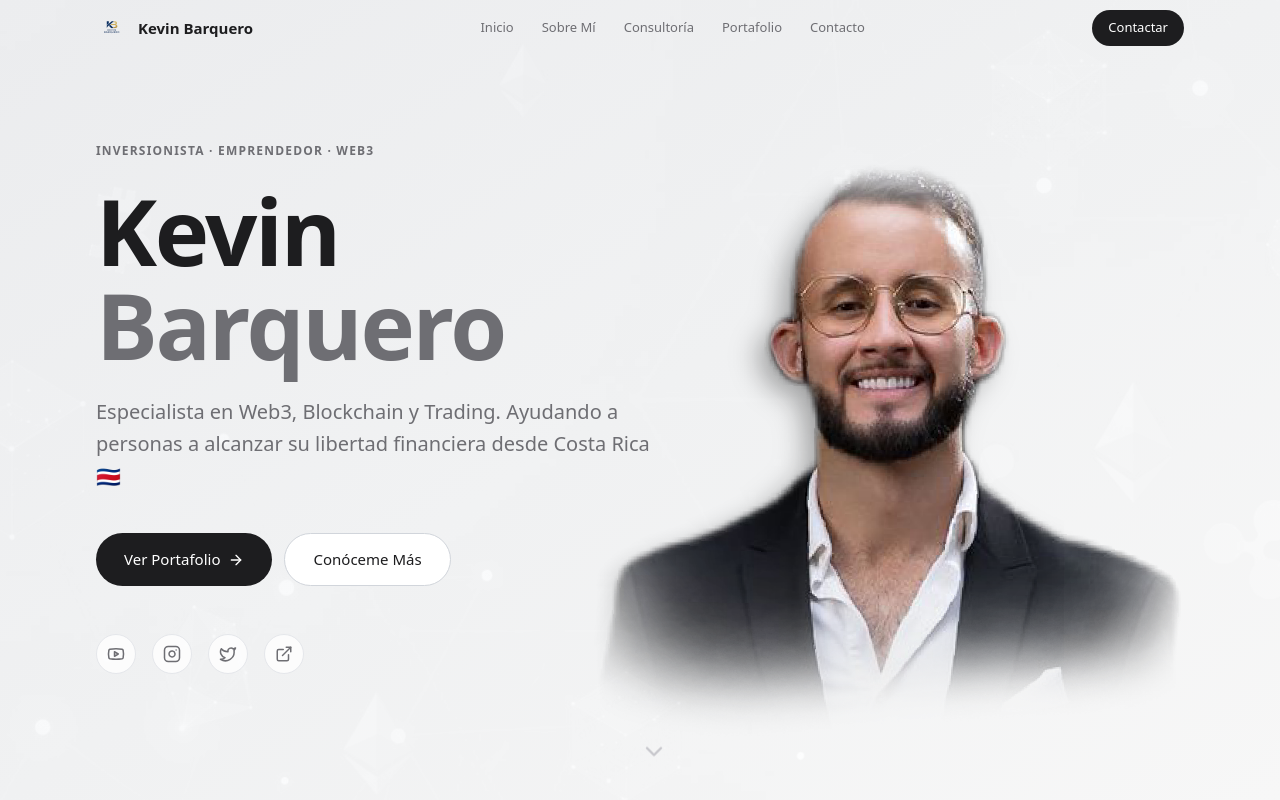
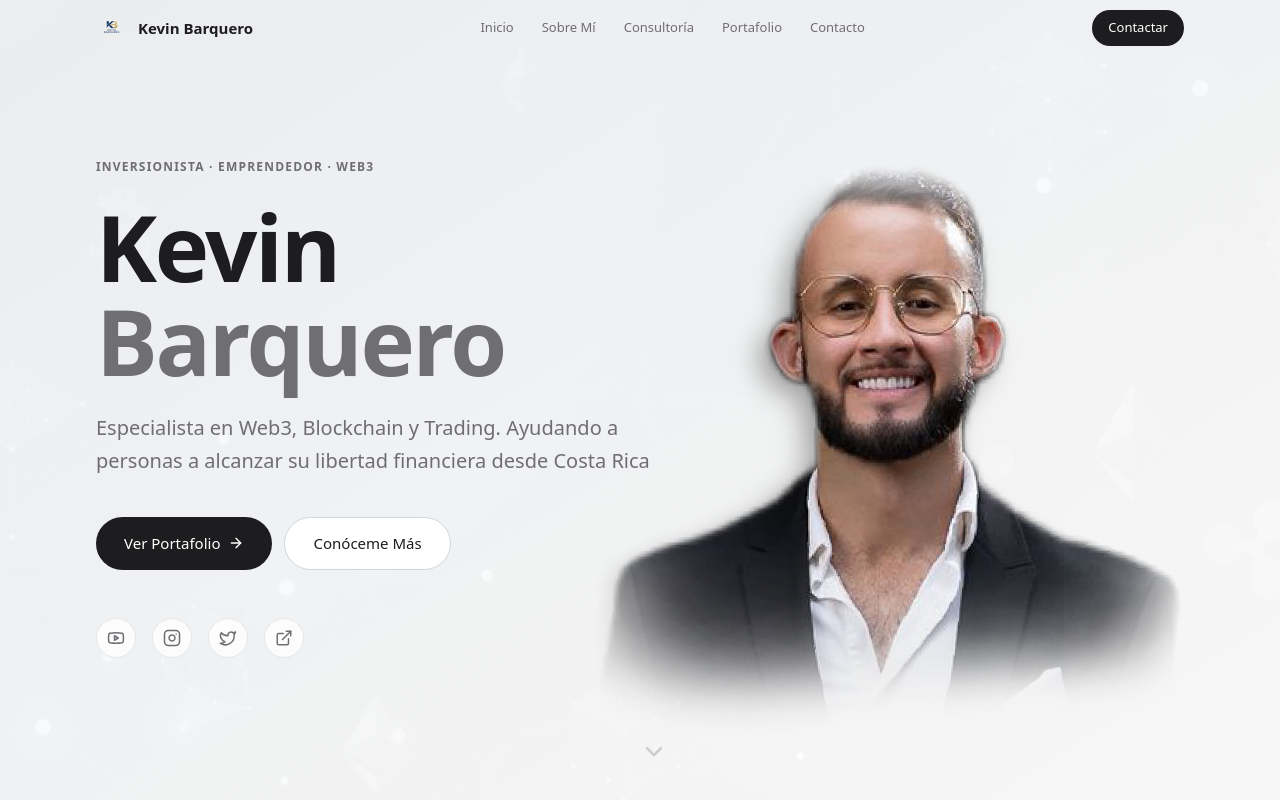
Before and after one commit to Chack0107/Kevin-Barquero-Web, a React (Vite) app: page / in a window 1280 px wide. Shown: the top 800 px of the page. Built offline with nearby package versions, Linux system fonts and the light colour scheme.

Commit message:
Remove flag emoji from hero section description

```diff
--- a/src/App.tsx
+++ b/src/App.tsx
@@ -145,7 +145,7 @@ export default function App() {
                 Kevin<br /><span className="text-[#6e6e73]">Barquero</span>
               </h1>
               <p className="text-[17px] sm:text-[20px] text-[#6e6e73] leading-relaxed mb-10">
-                Especialista en Web3, Blockchain y Trading. Ayudando a personas a alcanzar su libertad financiera desde Costa Rica 🇨🇷
+                Especialista en Web3, Blockchain y Trading. Ayudando a personas a alcanzar su libertad financiera desde Costa Rica
               </p>
               <div className="flex flex-wrap gap-3 justify-center lg:justify-start mb-12">
                 <button onClick={() => goto('portfolio')} className="inline-flex items-center gap-2 bg-[#1d1d1f] text-white text-[15px] font-medium px-7 py-3.5 rounded-full hover:bg-[#333] transition-colors">
```
